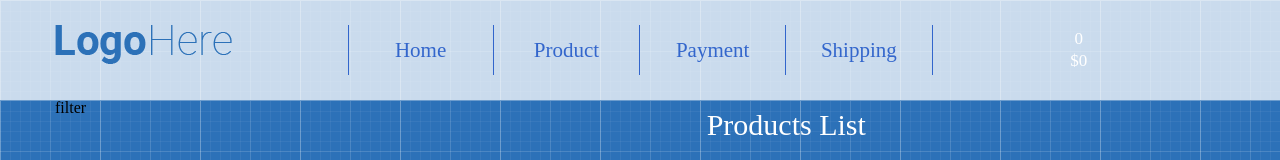
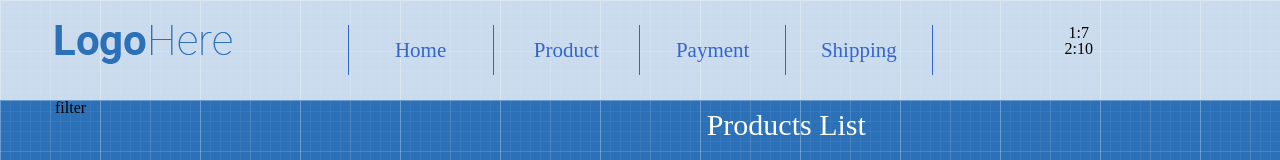
Before and after one commit to KRybiy/shop-project, a React (Create React App) app: page / in a window 1280 px wide. Shown: the top 160 px of the page. Built offline with nearby package versions, Linux system fonts and the light colour scheme.

Commit message:
added lodash and use method keys for our produtsInCart

```diff
--- a/package.json
+++ b/package.json
@@ -3,6 +3,7 @@
   "version": "0.1.0",
   "private": true,
   "dependencies": {
+    "lodash": "^4.17.11",
     "prop-types": "^15.7.2",
     "react": "^16.8.6",
     "react-dom": "^16.8.6",
--- a/src/App/App.js
+++ b/src/App/App.js
@@ -10,9 +10,9 @@ import Footer from './Footer/Footer'
 class App extends Component {
 
     state ={
-        cartData: {
-            price:0,
-            totalCount:0,
+        productsInCart: {
+            '1':7,
+            '2':10,
         }
     }
 
@@ -28,8 +28,7 @@ class App extends Component {
         return (
             <div>
             <Header
-                totalCount={this.state.cartData.totalCount}
-                price={this.state.cartData.price}
+                productsInCart={this.state.productsInCart}
             />
             <Main
             addProductToCart={this.addProductToCart}
--- a/src/App/Header/Cart/Cart.js
+++ b/src/App/Header/Cart/Cart.js
@@ -1,14 +1,17 @@
 import React from 'react'
+import {keys} from 'lodash'
 import './cart.css'
 const Cart= ({
-	totalCount,
-	price,
+	productsInCart,
 }) => {
     return (
 
 					<div className="cart text-center">
-						<div className="products-count">{totalCount}</div>
-						<div className="products-price">${price}</div>
+						{
+							keys(productsInCart).map((productId)=>(
+								<div> {productId}:{productsInCart[productId]}</div>
+							))
+						}
 					</div>
 
     )
--- a/src/App/Header/Header.js
+++ b/src/App/Header/Header.js
@@ -9,8 +9,7 @@ import Logo from './Logo/Logo'
 import Menu from './Menu/Menu'
 import Cart from './Cart/Cart'
 const Header= ({
-	totalCount,
-	price,
+	productsInCart,
 }) => {
     return (
 		<div>
@@ -25,8 +24,7 @@ const Header= ({
 						</div>
 						<div className="col-lg-3">
 							<Cart
-								totalCount={totalCount}
-								price={price}
+							productsInCart={productsInCart}
 							/>
 						</div>
 					</div>
```
Also changed, not shown: 1 other file (tests, documents, lock files or other folders).
